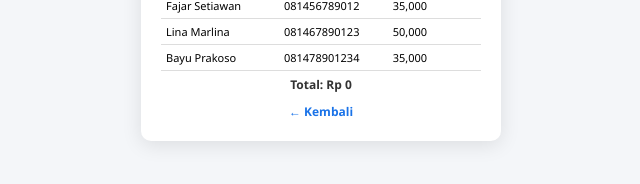
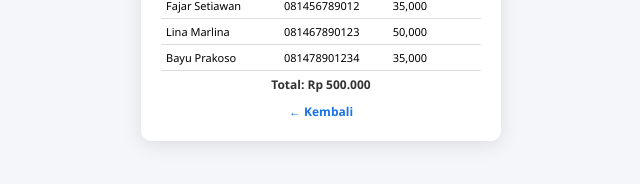
Before and after one commit to dimasven1/sptgp, a plain HTML site: page list.html in a window 1280 px wide. Shown: the part 548-732 px from the top of the page, 319-959 px from the left. Drawn offline with Linux system fonts and the light colour scheme.

Commit message:
update semua file

```diff
--- a/list.html
+++ b/list.html
@@ -126,7 +126,8 @@
                 <tr><td>Bayu Prakoso</td><td>081478901234</td><td>35,000</td></tr>
             </tbody>
         </table>
-        <div class="total">Total: Rp 0</div>
+        <div class="total">Total: Rp 500.000
+        </div>
         <a href="pilihan.html" class="btn-back">← Kembali</a>
     </div>
 </body>
```
